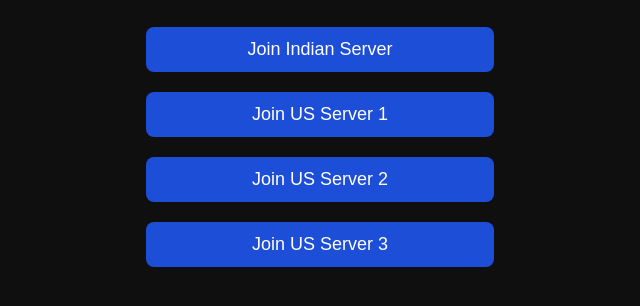
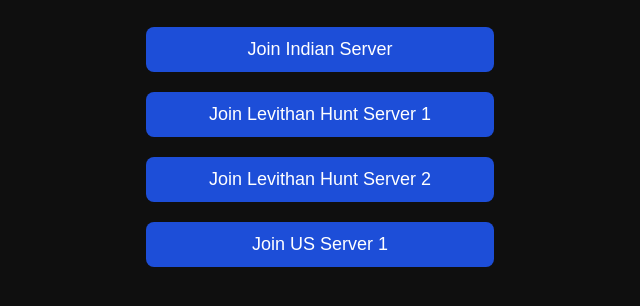
Before and after one commit to AYAN0KOJI/ayan0koji.github.io, a plain HTML site: page index.html in a window 1280 px wide. Shown: the part 292-598 px from the top of the page, without its empty margins (320-960 px from the left). Drawn offline with Linux system fonts and the light colour scheme.

Commit message:
index.html

```diff
--- a/index.html
+++ b/index.html
@@ -37,9 +37,9 @@
   </head>
   <body>
     <h1>Blox Fruits Private Servers</h1>
-    <a href="roblox://placeID=2753915549&linkCode=05478907935624311624640144353170">Join Indian Server</a>
-    <a href="roblox://placeID=2753915549&linkCode=54110825585849746220087747554930">Join US Server 1</a>
-    <a href="roblox://placeID=2753915549&linkCode=79091857623706419573804986321393">Join US Server 2</a>
-    <a href="roblox://placeID=2753915549&linkCode=50755434535177979259107936890151">Join US Server 3</a>
+    <a href="roblox://placeID=2753915549&linkCode=50755434535177979259107936890151">Join Indian Server</a>
+    <a href="roblox://placeID=2753915549&linkCode=41946091550943047366012111315167">Join Levithan Hunt Server 1</a>
+    <a href="roblox://placeID=2753915549&linkCode=41519522792356395306123388123318">Join Levithan Hunt Server 2</a>
+    <a href="roblox://placeID=2753915549&linkCode=05478907935624311624640144353170">Join US Server 1</a>
   </body>
 </html>
```
